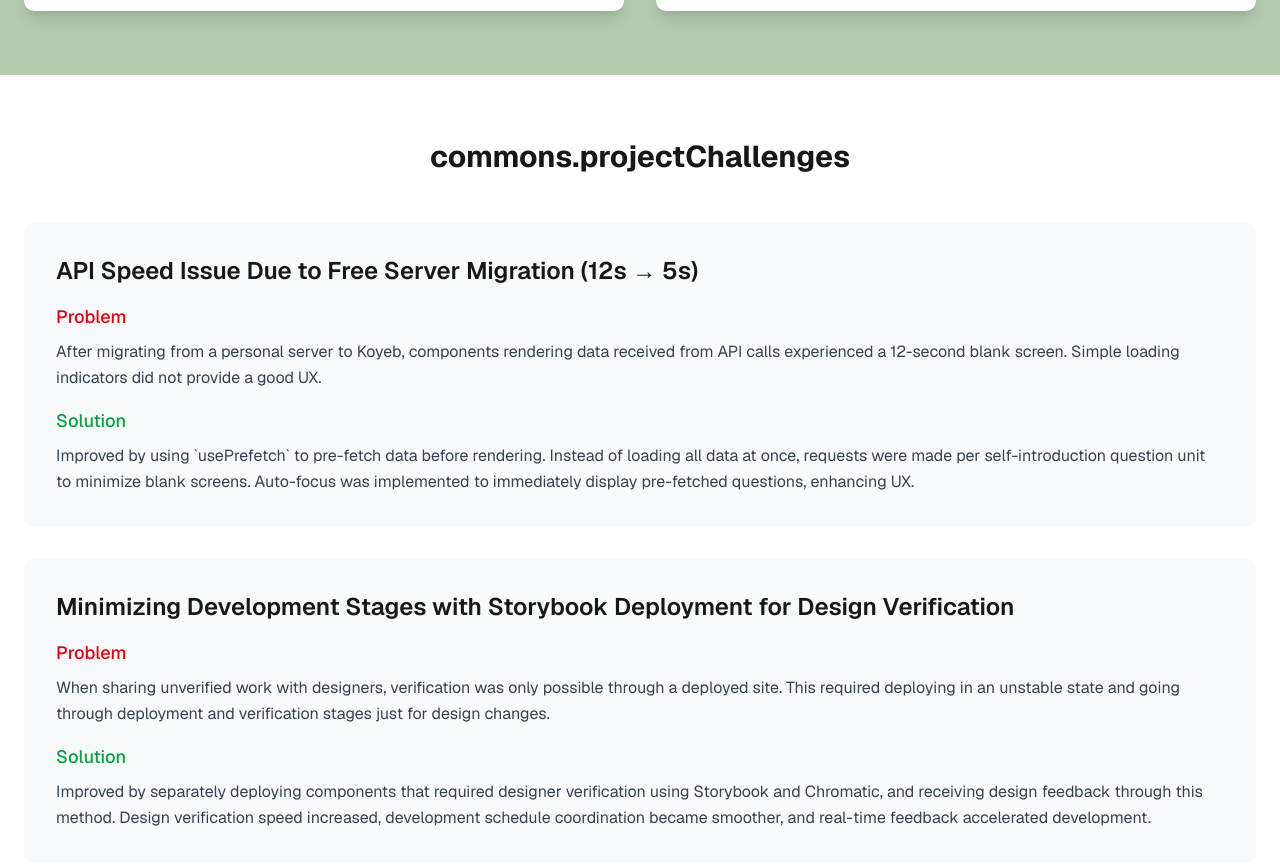
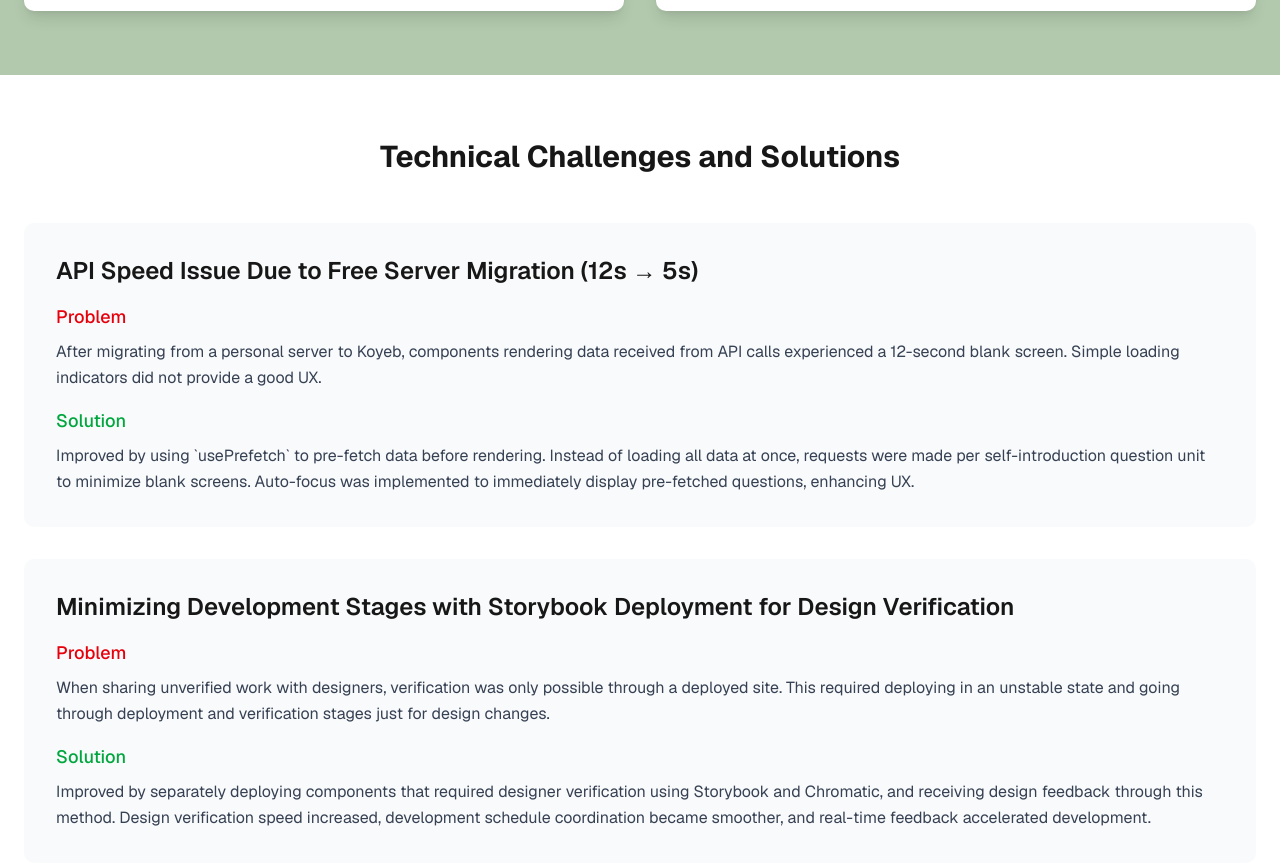
Before and after one commit to nowrobin/robin_isHere, a Next.js app: page /project/sulsul in a window 1280 px wide. Shown: the part 1979-2844 px from the top of the page. Built offline with nearby package versions, Linux system fonts and the light colour scheme.

Commit message:
fix: typo in challenge section

```diff
--- a/src/app/project/sulsul/page.tsx
+++ b/src/app/project/sulsul/page.tsx
@@ -254,7 +254,7 @@ export default function SulsulProject() {
             transition={{ duration: 0.6 }}
             viewport={{ once: true }}
           >
-            {t('commons.projectChallenges')}
+            {t('commons.technicalChallengesAndSolutions')}
           </motion.h2>
           <div className="space-y-8">
             {challenges.map((challenge, index) => (
```
